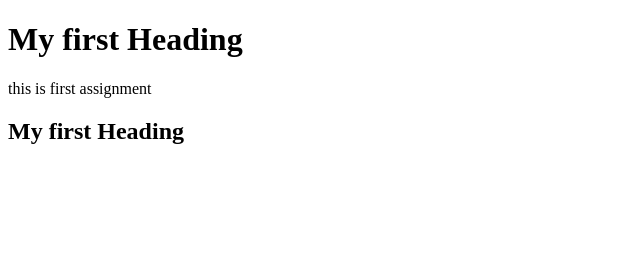
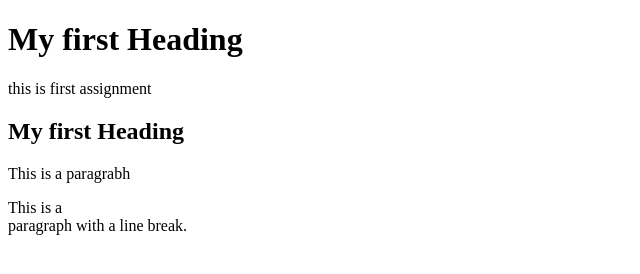
Before and after one commit to ak7317/gitbasic, a plain HTML site: page index.html in a window 1280 px wide. Shown: the whole page, without its empty margins (0-640 px from the left). Drawn offline with Linux system fonts and the light colour scheme.

Commit message:
html Element

```diff
--- a/index.html
+++ b/index.html
@@ -9,6 +9,8 @@
     <h1>My first Heading</h1>
     <p>this is first assignment</p>
     <h2>My first Heading</h2>
+    <p>This is a paragrabh
+    <p>This is a <br> paragraph with a line break.</p>
 
 </body>
 </html>
```
